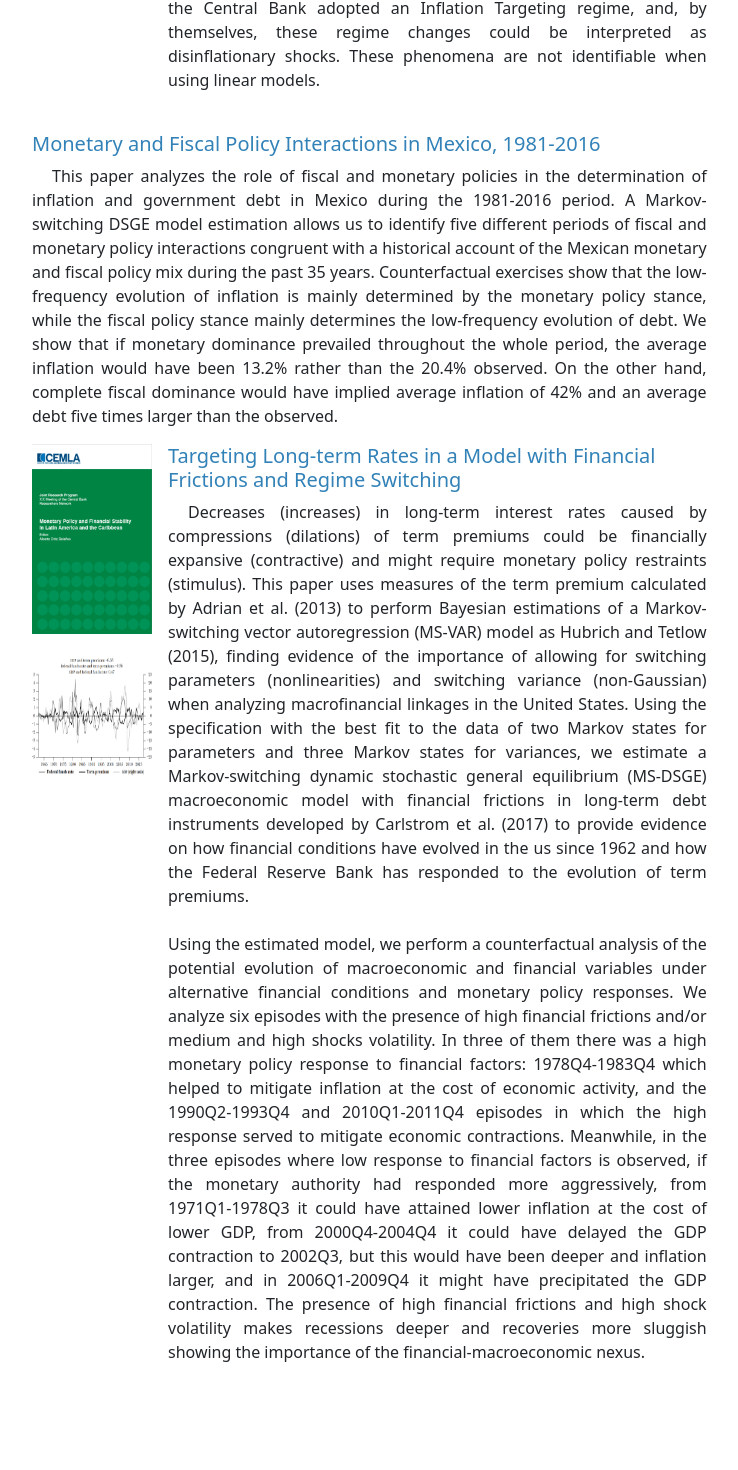
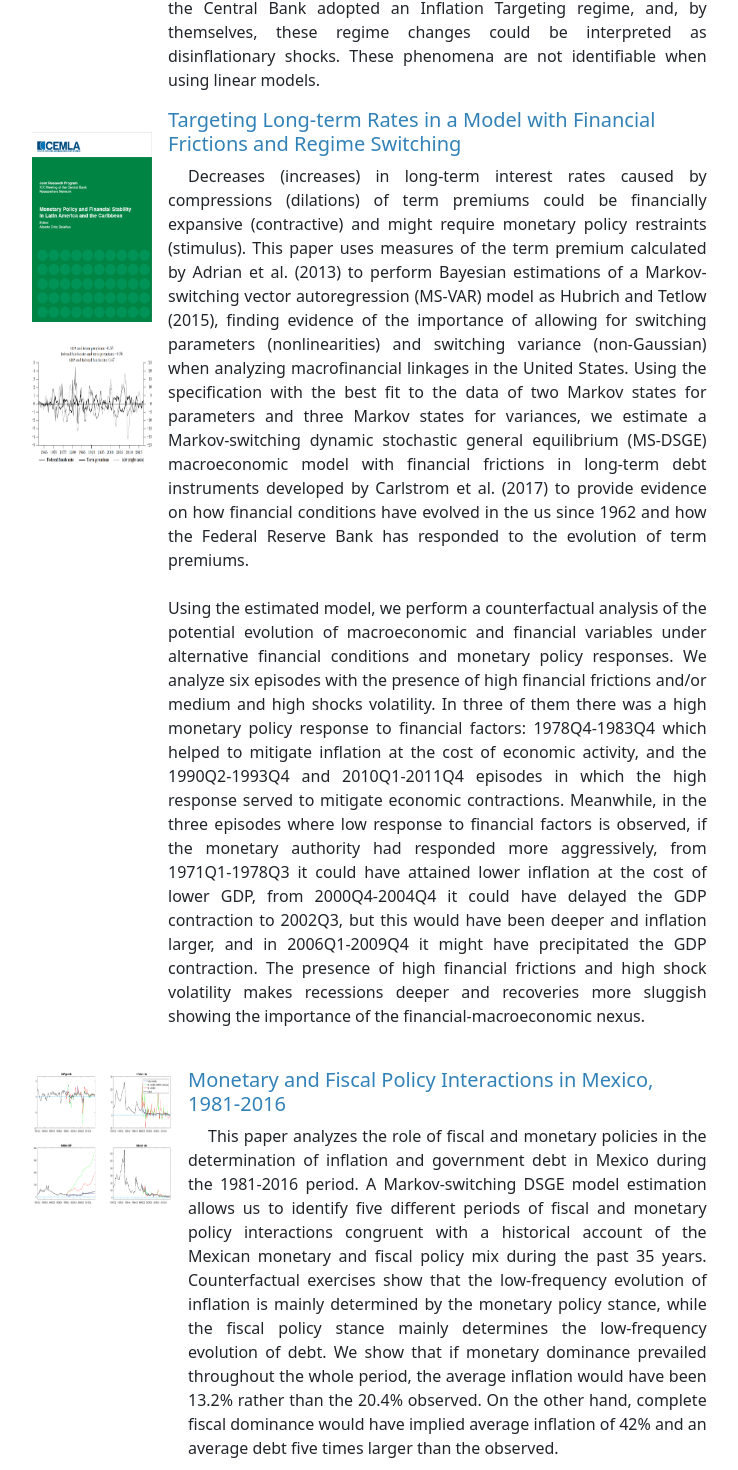
Before and after one commit to C1587S/cadavid-sanchez, a React (Create React App) app: page /#/ in a window 1280 px wide. Shown: the part 2071-3541 px from the top of the page, without its empty margins (324-1062 px from the left). Before the commit the page ends 3467 px from the top, so only its background shows below. Built offline with nearby package versions, Linux system fonts and the light colour scheme.

Commit message:
Adds images for com18

```diff
--- a/src/components/Economics/EconomicsResearch.js
+++ b/src/components/Economics/EconomicsResearch.js
@@ -22,6 +22,7 @@ function EconomicsResearch() {
     <ul className="list-unstyled">
       <Media as="li">
       <div>
+      <br />
         <img
           width={120}
           height={190}
@@ -66,6 +67,7 @@ function EconomicsResearch() {
 
       <Media as="li">
         <div>
+        <br />
         <img
           width={120}
           height={190}
@@ -109,44 +111,8 @@ function EconomicsResearch() {
       </Media>
 
       <Media as="li">
-        {/* <div>
-        <img
-          width={120}
-          height={120}
-          className="mr-3"
-          src={}
-          alt="Generic placeholder"
-        />
+      <div>
         <br />
-        <img
-          width={120}
-          height={120}
-          className="mr-3"
-          src={}
-          alt="Generic placeholder"
-        />
-        </div> */}
-
-        <Media.Body>
-          <br />
-          <a href="https://albertoortiznet.files.wordpress.com/2018/03/monetary_and_fiscal_policies_interactions_in_mexico_1981_-_2016___march022018.pdf">
-          <h5 class="colored_heading_h5">Monetary and Fiscal Policy Interactions in Mexico, 1981-2016</h5>
-          </a>
-          <p className="p_ind">
-          This paper analyzes the role of fiscal and monetary policies in the determination of inflation and government debt
-      in Mexico during the 1981-2016 period. A Markov-switching DSGE model estimation allows us to identify five different
-      periods of fiscal and monetary policy interactions congruent with a historical account of the Mexican monetary and
-      fiscal policy mix during the past 35 years. Counterfactual exercises show that the low-frequency evolution of inflation
-      is mainly determined by the monetary policy stance, while the fiscal policy stance mainly determines the low-frequency
-      evolution of debt. We show that if monetary dominance prevailed throughout the whole period, the average inflation would
-      have been 13.2% rather than the 20.4% observed. On the other hand, complete fiscal dominance would have implied average
-      inflation of 42% and an average debt five times larger than the observed.
-          </p>
-        </Media.Body>
-      </Media>
-
-      <Media as="li">
-      <div>
         <img
           width={120}
           height={190}
@@ -194,6 +160,44 @@ function EconomicsResearch() {
           </p>
         </Media.Body>
       </Media>
+
+      <Media as="li">
+        <div>
+        <br />
+        <img
+          width={140}
+          height={140}
+          className="mr-3"
+          src={com18_img_cfs}
+          alt="Generic placeholder"
+        />
+        {/* <br />
+        <img
+          width={120}
+          height={120}
+          className="mr-3"
+          src={com18_img_cfs}
+          alt="Generic placeholder"
+        /> */}
+        </div>
+
+        <Media.Body>
+          <br />
+          <a href="https://albertoortiznet.files.wordpress.com/2018/03/monetary_and_fiscal_policies_interactions_in_mexico_1981_-_2016___march022018.pdf">
+          <h5 class="colored_heading_h5">Monetary and Fiscal Policy Interactions in Mexico, 1981-2016</h5>
+          </a>
+          <p className="p_ind">
+          This paper analyzes the role of fiscal and monetary policies in the determination of inflation and government debt
+          in Mexico during the 1981-2016 period. A Markov-switching DSGE model estimation allows us to identify five different
+          periods of fiscal and monetary policy interactions congruent with a historical account of the Mexican monetary and
+          fiscal policy mix during the past 35 years. Counterfactual exercises show that the low-frequency evolution of inflation
+          is mainly determined by the monetary policy stance, while the fiscal policy stance mainly determines the low-frequency
+          evolution of debt. We show that if monetary dominance prevailed throughout the whole period, the average inflation would
+          have been 13.2% rather than the 20.4% observed. On the other hand, complete fiscal dominance would have implied average
+          inflation of 42% and an average debt five times larger than the observed.
+          </p>
+        </Media.Body>
+      </Media>
     </ul>
   )
 }
```
Also changed, not shown: src/imgs/com18_img_cfs.png. Lines whose indentation alone changed are shown as unchanged.
